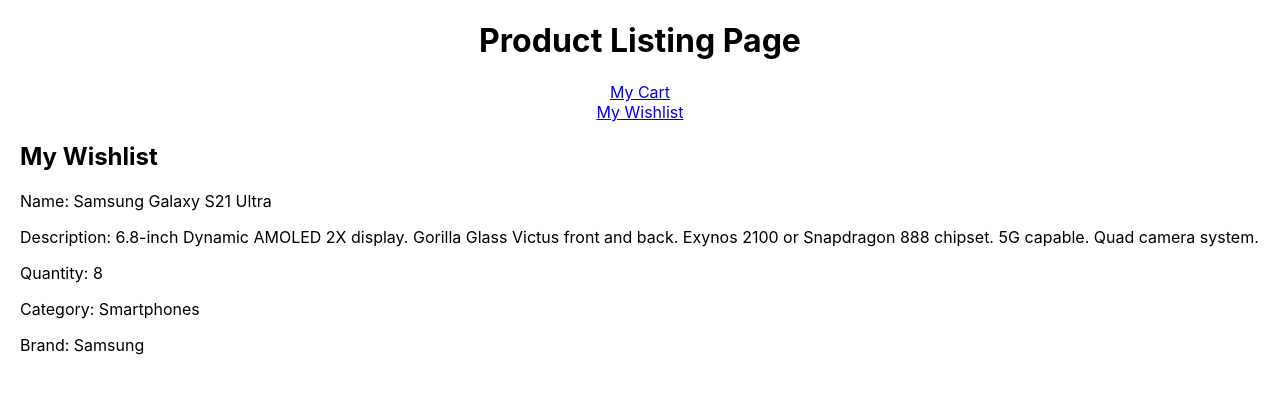
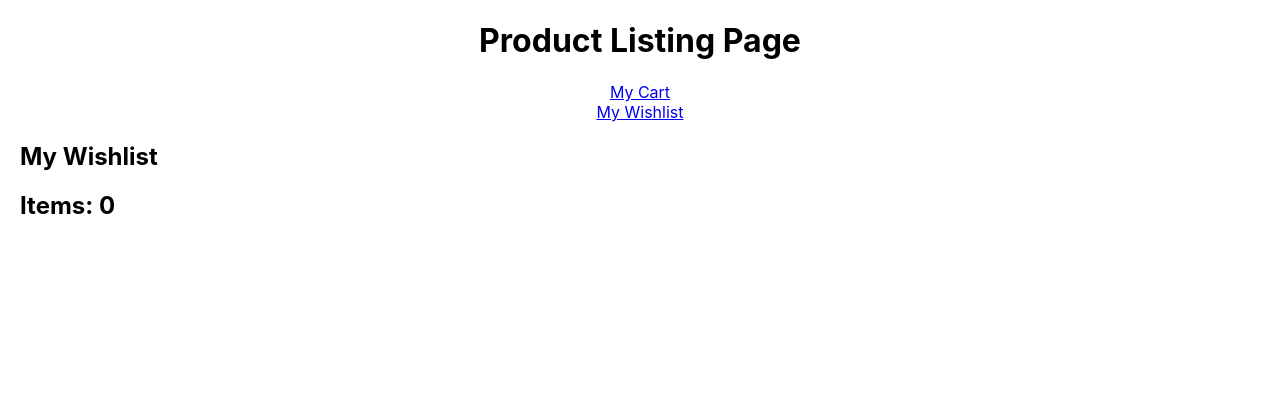
Before and after one commit to niharika-kesarwani/e-commerce, a React (Create React App) app: page /wishlist in a window 1280 px wide. Shown: the top 394 px of the page. Built offline with nearby package versions, Linux system fonts and the light colour scheme.

Commit message:
question4 done

```diff
--- a/src/components/ProductCard.js
+++ b/src/components/ProductCard.js
@@ -1,10 +1,12 @@
 import { NavLink } from "react-router-dom";
 import "../styles/ProductCard.css"
 import { useCart } from "../context/cart-context";
+import { useWishlist } from "../context/wishlist-context";
 
-export default function ProductCard ({id, name, description, price, quantity, category, brand, visited}) {
+export default function ProductCard ({id, name, description, price, quantity, category, brand, visited, about}) {
 
     const { addToCart } = useCart();
+    const { addToWishlist } = useWishlist();
 
     return (
         <li key={id}>
@@ -16,7 +18,8 @@
             {visited && <p>Brand: {brand}</p>}
             {!visited && <p>Price: {price}</p>}
             {!visited && <div><NavLink to={`/about/${id}`}>Visit Item</NavLink></div>}
-            {!visited && <button onClick={() => addToCart(id)}>Add To Cart</button>}
+            {(!visited || about) && <button onClick={() => addToCart(id)}>Add To Cart</button>}
+            {(!visited || about) && <button onClick={() => addToWishlist(id)}>Add To Wishlist</button>}
         </li>
     )
 }
--- /dev/null
+++ b/src/context/wishlist-context.js
@@ -0,0 +1,18 @@
+import { createContext, useContext, useState } from "react"
+import { useProducts } from "./product-context";
+
+export const WishlistContext = createContext();
+
+export const WishlistProvider = ({children}) => {
+
+    const { productsArray } = useProducts();
+    const [wishlistArray, setWishlistArray] = useState([]);
+
+    const addToWishlist = addItemId => setWishlistArray([productsArray.find(({id}) => id === addItemId), ...wishlistArray]);
+
+    return <WishlistContext.Provider value={{wishlistArray, addToWishlist}}>
+        {children}
+    </WishlistContext.Provider>
+}
+
+export const useWishlist = () => useContext(WishlistContext);
--- a/src/index.js
+++ b/src/index.js
@@ -7,6 +7,7 @@
 import reportWebVitals from './reportWebVitals';
 import { ProductProvider } from "./context/product-context";
 import { CartProvider } from "./context/cart-context";
+import { WishlistProvider } from "./context/wishlist-context";
 
 const root = ReactDOM.createRoot(document.getElementById('root'));
 
@@ -15,7 +16,9 @@
     <Router>
       <ProductProvider>
         <CartProvider>
-          <App />
+          <WishlistProvider>
+            <App />
+          </WishlistProvider>
         </CartProvider>
       </ProductProvider>
     </Router>
--- a/src/pages/About.js
+++ b/src/pages/About.js
@@ -12,7 +12,7 @@
     return (
         <div>
             <h2>About</h2>
-            <ProductCard {...visitedProduct} visited />
+            <ProductCard {...visitedProduct} visited about/>
         </div>
     )
 }
--- a/src/pages/Wishlist.js
+++ b/src/pages/Wishlist.js
@@ -1,14 +1,24 @@
 import ProductCard from "../components/ProductCard";
-import { useProducts } from "../context/product-context"
+import { useWishlist } from "../context/wishlist-context";
 
 export function Wishlist () {
 
-    const {productsArray} = useProducts();
+    const { wishlistArray } = useWishlist();
 
     return (
         <div>
             <h2>My Wishlist</h2>
-            <ProductCard {...productsArray[1]} visited />
+            <h2>Items: {wishlistArray.length}</h2>
+            <ul>
+            {
+                wishlistArray && wishlistArray.map(product =>
+                    <div>
+                        <ProductCard {...product} visited />
+                        <hr />
+                    </div>
+                )
+            }
+            </ul>
         </div>
     )
 }
```
